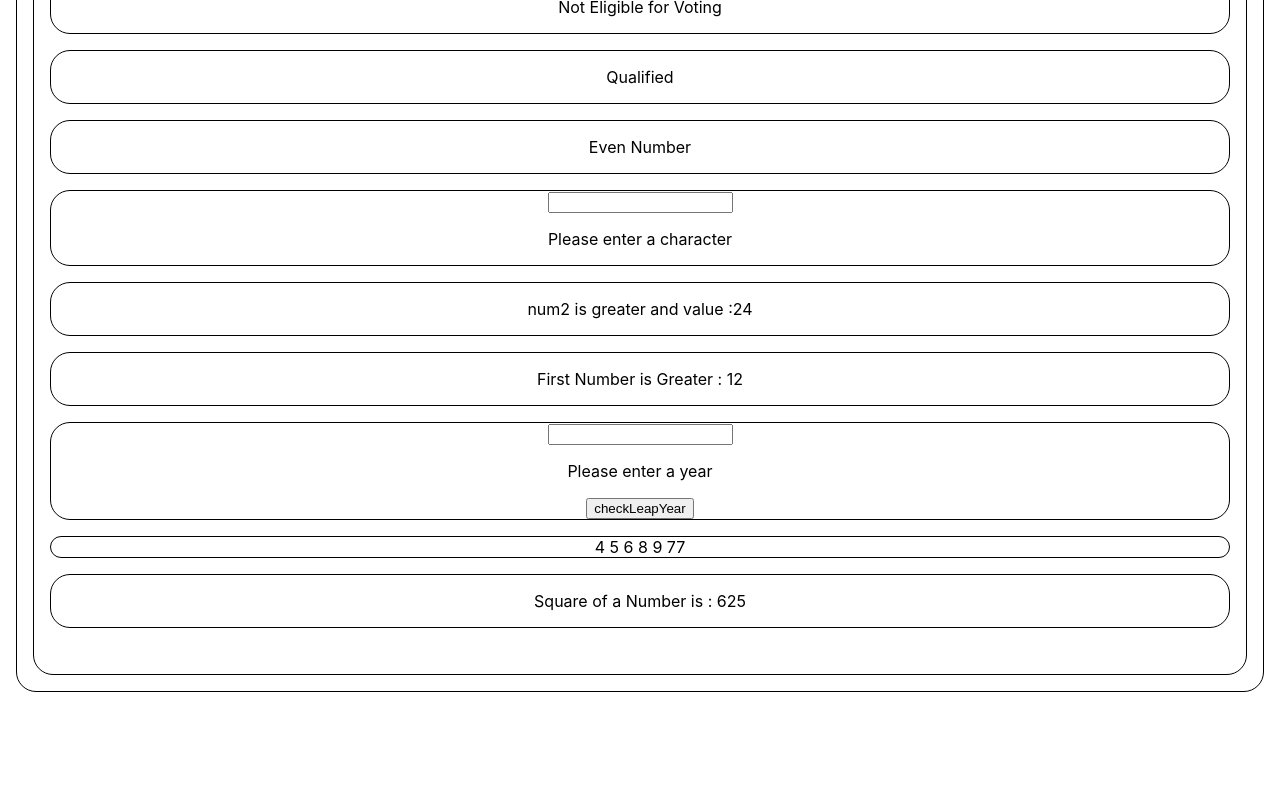
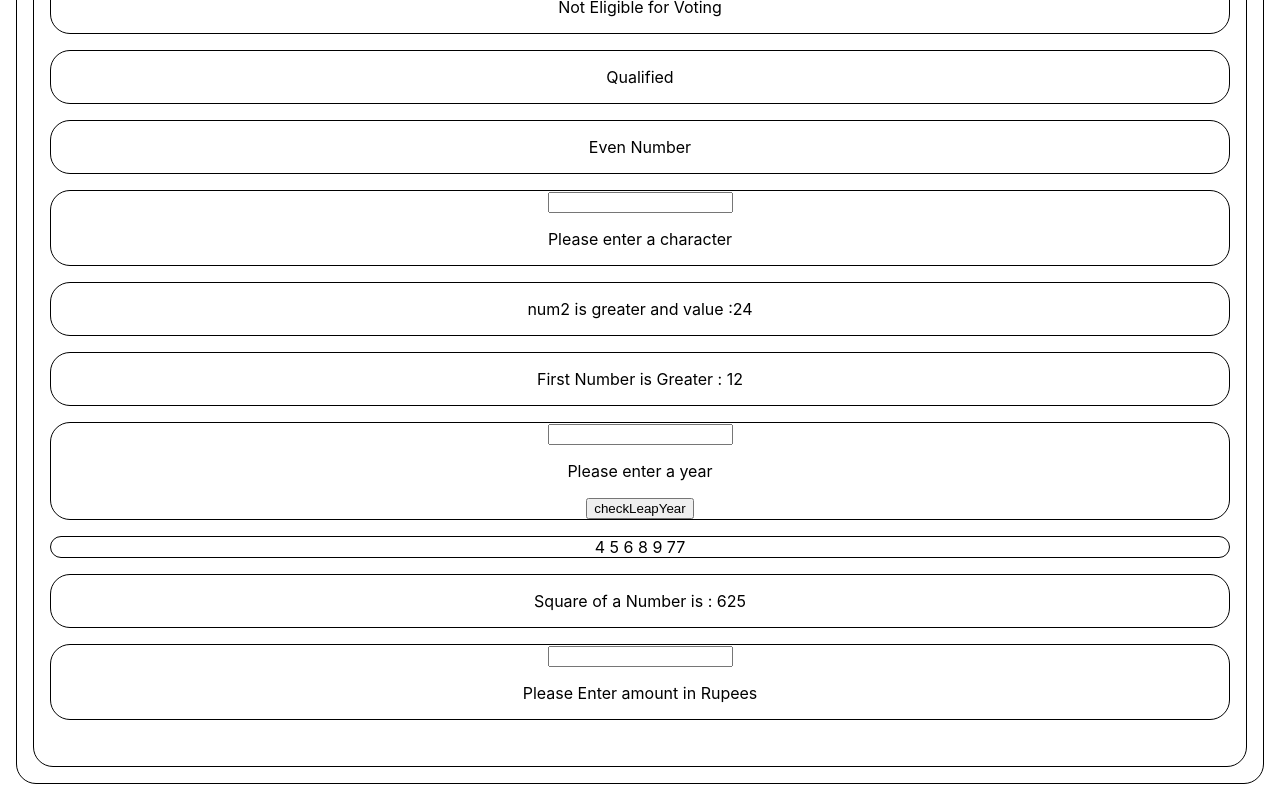
Before and after one commit to vramana814/React-JS-Practice-1, a React (Create React App) app: page / in a window 1280 px wide. Shown: the part 1340-2140 px from the top of the page. Before the commit the page ends 2048 px from the top, so only its background shows below. Built offline with nearby package versions, Linux system fonts and the light colour scheme.

Commit message:
Added This Component

```diff
--- a/src/App.js
+++ b/src/App.js
@@ -25,6 +25,7 @@ import TwoNumbers from './Components/TwoNumbers';
 import Ascending from './Components/Ascending';
 import Leapyear from './Components/Leapyear';
 import SquareofNumber from './Components/SquareofNumber';
+import AmountinRupees from './Components/AmountinRupees';
 
 
 class App extends Component {
@@ -53,6 +54,7 @@ class App extends Component {
         <Leapyear></Leapyear>
         <Ascending></Ascending>
         <SquareofNumber></SquareofNumber>
+        <AmountinRupees></AmountinRupees>
 
       </div>
     );
--- /dev/null
+++ b/src/Components/AmountinRupees.jsx
@@ -0,0 +1,28 @@
+// Write a program to read amount in rupees. If amount is >=300 print idly,vada,dosa and puri followed by glass of water.
+// Printing of glass of water is mandatory.
+
+import React, { Component } from 'react'
+
+export default class AmountinRupees extends Component {
+    state = {
+        statement : "Please Enter amount in Rupees"
+    }
+    amountChange(e){
+        console.log(e.target.value)
+        if (e.target.value >= 300){
+            this.setState({statement : 'Idly,Vada,Dosa and Puri followed by glass of water'})
+        }
+        else {
+            this.setState({statement : 'Glass of Water'})
+        }
+    }
+  render() {
+    return (
+
+      <div>
+        <input type = 'number' onChange = {this.amountChange.bind(this)}/>
+        <p>{this.state.statement}</p>
+      </div>
+    )
+  }
+}
```
